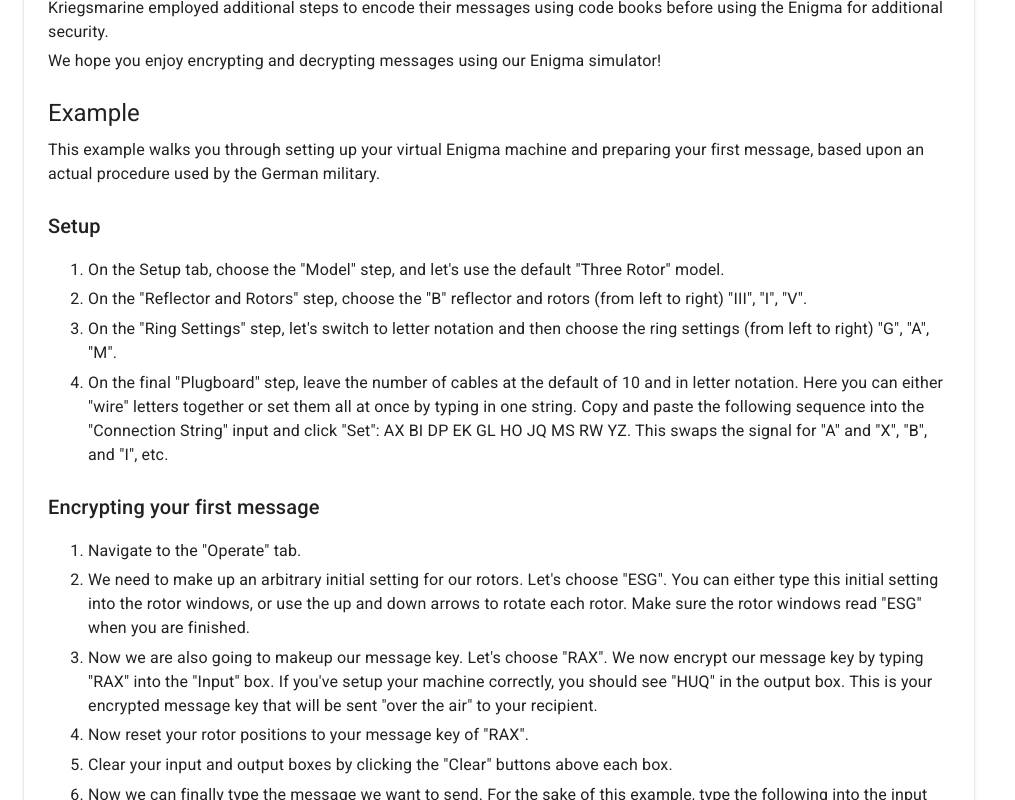
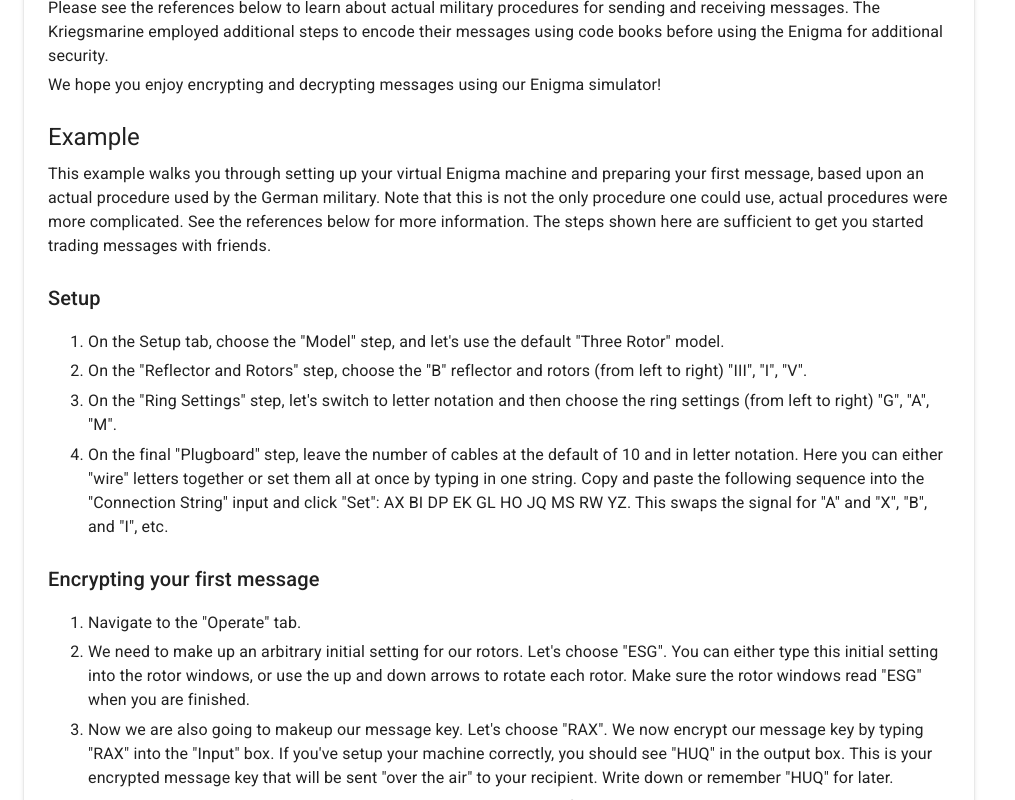
Before and after one commit to gremmie/ww2crypto, a React (Vite) app: page /enigma/about in a window 1280 px wide. Shown: the part 2040-2840 px from the top of the page, without its empty margins (0-1015 px from the left). Built offline with nearby package versions, Linux system fonts and the light colour scheme.

Commit message:
Tweak the text of the Enigma About page.

```diff
--- a/src/features/enigma/components/about.tsx
+++ b/src/features/enigma/components/about.tsx
@@ -140,7 +140,11 @@ export default function EnigmaAbout() {
           letters A-Z, so the input box only accepts letter input. For
           convenience lower case letters are accepted and translated to upper
           case. You can also paste text from your clipboard, but please note
-          that non-letter characters in your text will be ignored.
+          that non-letter characters in your text will be ignored. Numbers will
+          have to be spelled out. As there are no punctuation keys, operators
+          used various conventions like using "X" as a space or stop character,
+          and "YY" as a comma. It was also common to omit spaces and
+          punctuation.
         </Typography>
         <Typography variant="body1" gutterBottom>
           As you type, the lights on the lampboard will "light" up, indicating
@@ -170,7 +174,10 @@ export default function EnigmaAbout() {
         <Typography variant="body1" gutterBottom>
           This example walks you through setting up your virtual Enigma machine
           and preparing your first message, based upon an actual procedure used
-          by the German military.
+          by the German military. Note that this is not the only procedure one
+          could use, actual procedures were more complicated. See the references
+          below for more information. The steps shown here are sufficient to get
+          you started trading messages with friends.
         </Typography>
         <Typography variant="h6" sx={{ mt: 3 }} gutterBottom>
           Setup
@@ -215,10 +222,12 @@ export default function EnigmaAbout() {
             We now encrypt our message key by typing "RAX" into the "Input" box.
             If you've setup your machine correctly, you should see "HUQ" in the
             output box. This is your encrypted message key that will be sent
-            "over the air" to your recipient.
+            "over the air" to your recipient. Write down or remember "HUQ" for
+            later.
           </Typography>
           <Typography variant="body1" component="li" gutterBottom>
-            Now reset your rotor positions to your message key of "RAX".
+            Now reset your rotor positions to your unencrypted message key of
+            "RAX".
           </Typography>
           <Typography variant="body1" component="li" gutterBottom>
             Clear your input and output boxes by clicking the "Clear" buttons
```
